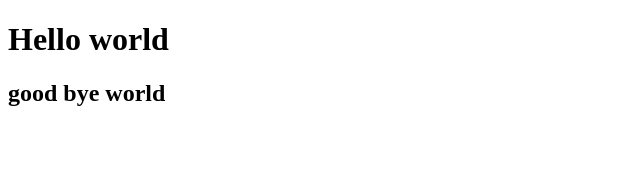
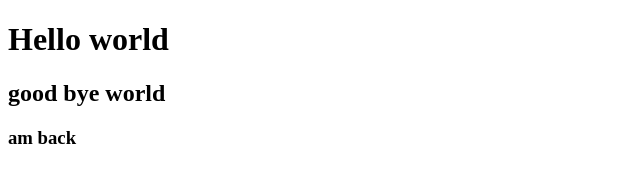
Before and after one commit to kanibadavi/test, a plain HTML site: page index.html in a window 1280 px wide. Shown: the full height of the page, 0-640 px from the left. Drawn offline with Linux system fonts and the light colour scheme.

Commit message:
new heading

```diff
--- a/index.html
+++ b/index.html
@@ -9,5 +9,6 @@
 <body>
     <h1>Hello world</h1>
     <h2>good bye world</h2>
+    <h3>am back</h3>
 </body>
 </html>
```
